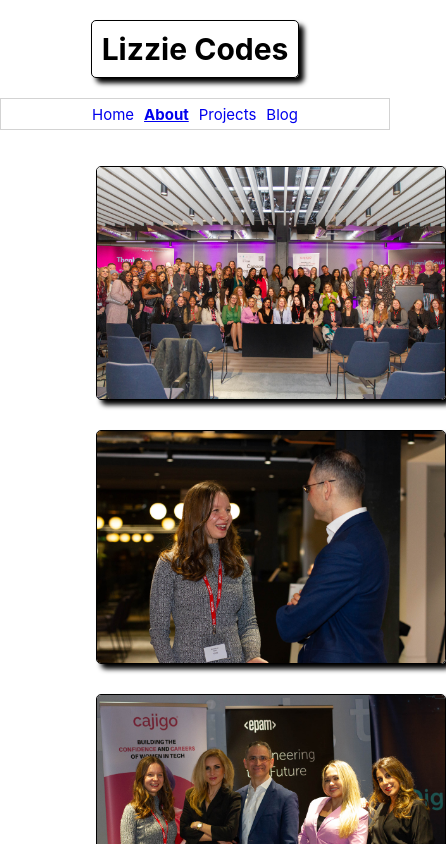
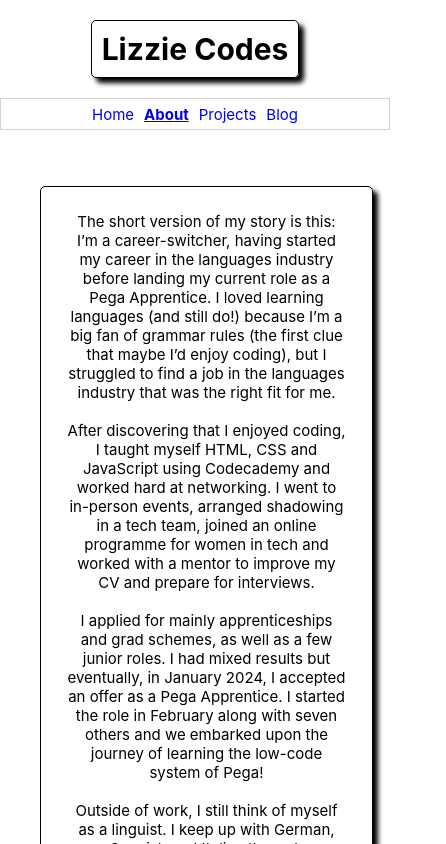
Before and after one commit to evg4/evgportfolio, a React (Create React App) app: page /about in a window 390 px wide. Shown: the top 844 px of the page, 446 px wide, since content can reach past the window. Built offline with nearby package versions, Linux system fonts and the light colour scheme.

Commit message:
About made responsive

```diff
--- a/src/components/About/About.module.css
+++ b/src/components/About/About.module.css
@@ -35,3 +35,68 @@
   padding: 15px;
   width: 70%;
 }
+
+@media only screen and (max-width: 2365px) {
+  .imgs img {
+    max-width: 300px;
+  }
+
+  .imgs,
+  .text {
+    width: 80%;
+  }
+}
+
+@media only screen and (max-width: 1820px) {
+  .imgs img {
+    margin: 20px;
+  }
+}
+
+@media only screen and (max-width: 1720px) {
+  .imgs img {
+    margin: 15px;
+    max-width: 250px;
+  }
+  .imgs,
+  .text {
+    width: 85%;
+  }
+}
+
+@media only screen and (max-width: 1340px) {
+  .about {
+    flex-direction: row;
+  }
+  .imgs {
+    width: 30%;
+  }
+
+  .text {
+    width: 60%;
+  }
+}
+
+@media only screen and (max-width: 850px) {
+  .imgs img {
+    max-width: 180px;
+  }
+
+  .imgs {
+    height: 800px;
+  }
+}
+
+@media only screen and (max-width: 710px) {
+  .about {
+    flex-direction: column-reverse;
+  }
+  .text,
+  .imgs {
+    width: 90%;
+  }
+
+  .imgs {
+    height: auto;
+  }
+}
--- a/src/components/Story/Story.module.css
+++ b/src/components/Story/Story.module.css
@@ -14,3 +14,15 @@
 .story button {
   margin: 20px auto;
 }
+
+@media only screen and (max-width: 1545px) {
+  .story {
+    width: 70%;
+  }
+}
+
+@media only screen and (max-width: 1090px) {
+  .story {
+    width: 80%;
+  }
+}
```
Lines whose indentation alone changed are shown as unchanged.
